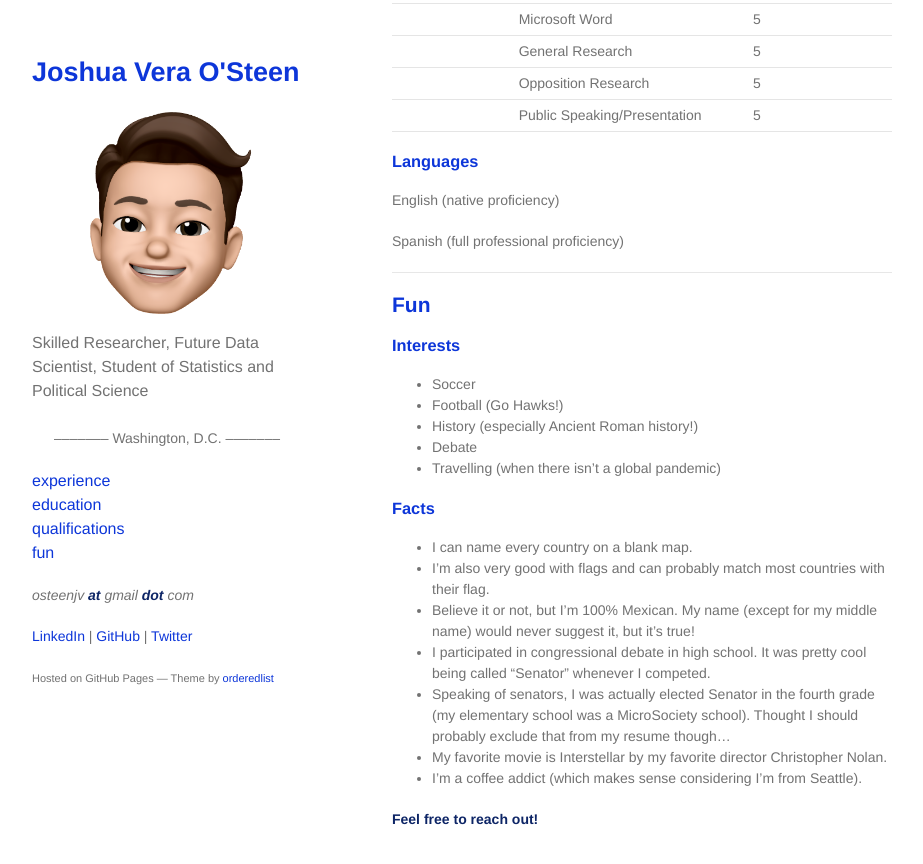
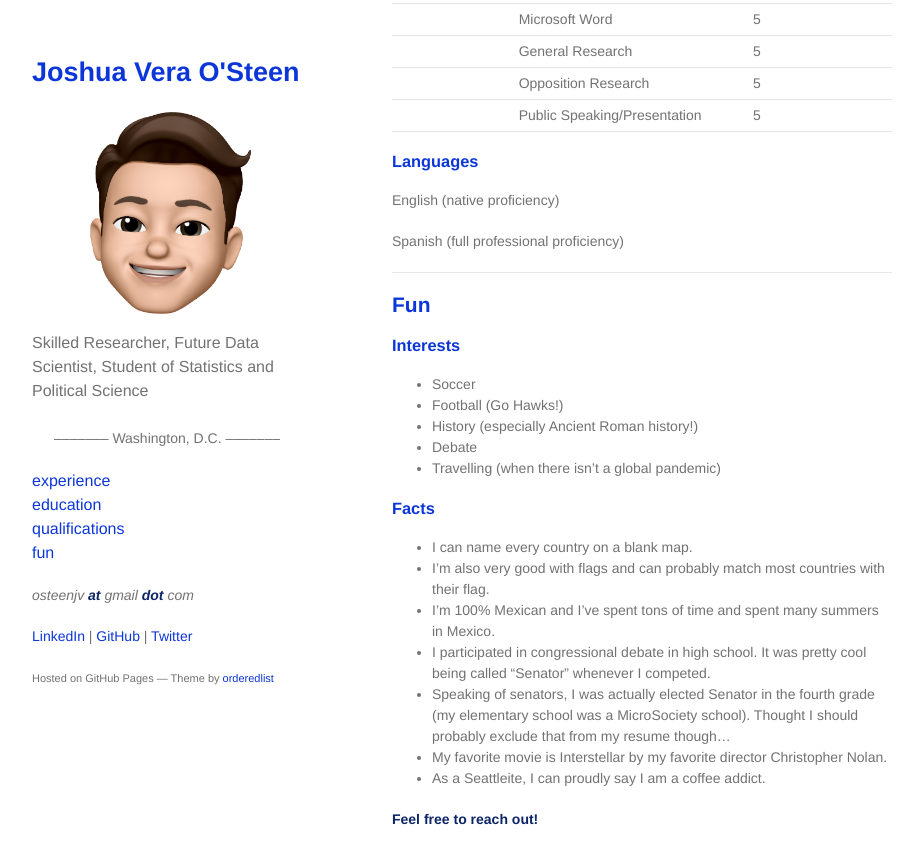
Before and after one commit to JVOsteen/JVOsteen.github.io, a Jekyll site: the page built from index.md, in a window 1280 px wide and 900 px high, scrolled down 2416 px. Shown: the top 864 px of the window, without its empty margins (178-1101 px from the left). Built offline with Jekyll 4.4.1, drawn with Linux system fonts in a browser that asks for light colours; our own code applies the rules of GitHub Pages for plain Markdown files.

Commit message:
Update index.md

```diff
--- a/index.md
+++ b/index.md
@@ -122,11 +122,11 @@ Spanish (full professional proficiency)
 
 * I can name every country on a blank map.
 * I'm also very good with flags and can probably match most countries with their flag.
-* Believe it or not, but I'm 100% Mexican. My name (except for my middle name) would never suggest it, but it's true!
+* I'm 100% Mexican and I've spent tons of time and spent many summers in Mexico.
 * I participated in congressional debate in high school. It was pretty cool being called "Senator" whenever I competed.
 * Speaking of senators, I was actually elected Senator in the fourth grade (my elementary school was a MicroSociety school). Thought I should probably exclude that from my resume though...
 * My favorite movie is Interstellar by my favorite director Christopher Nolan.
-* I'm a coffee addict (which makes sense considering I'm from Seattle).
+* As a Seattleite, I can proudly say I am a coffee addict.
 
 
 
```
